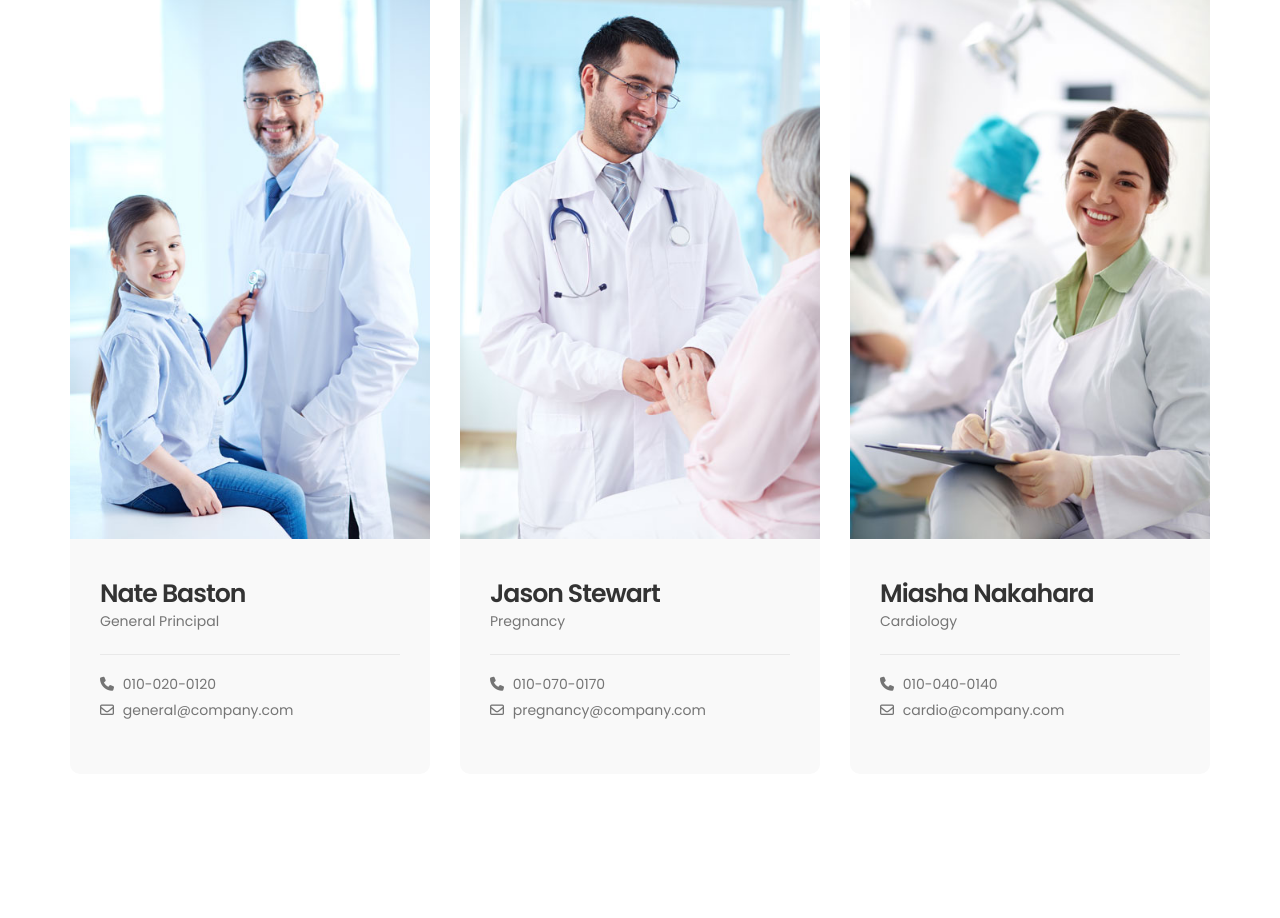
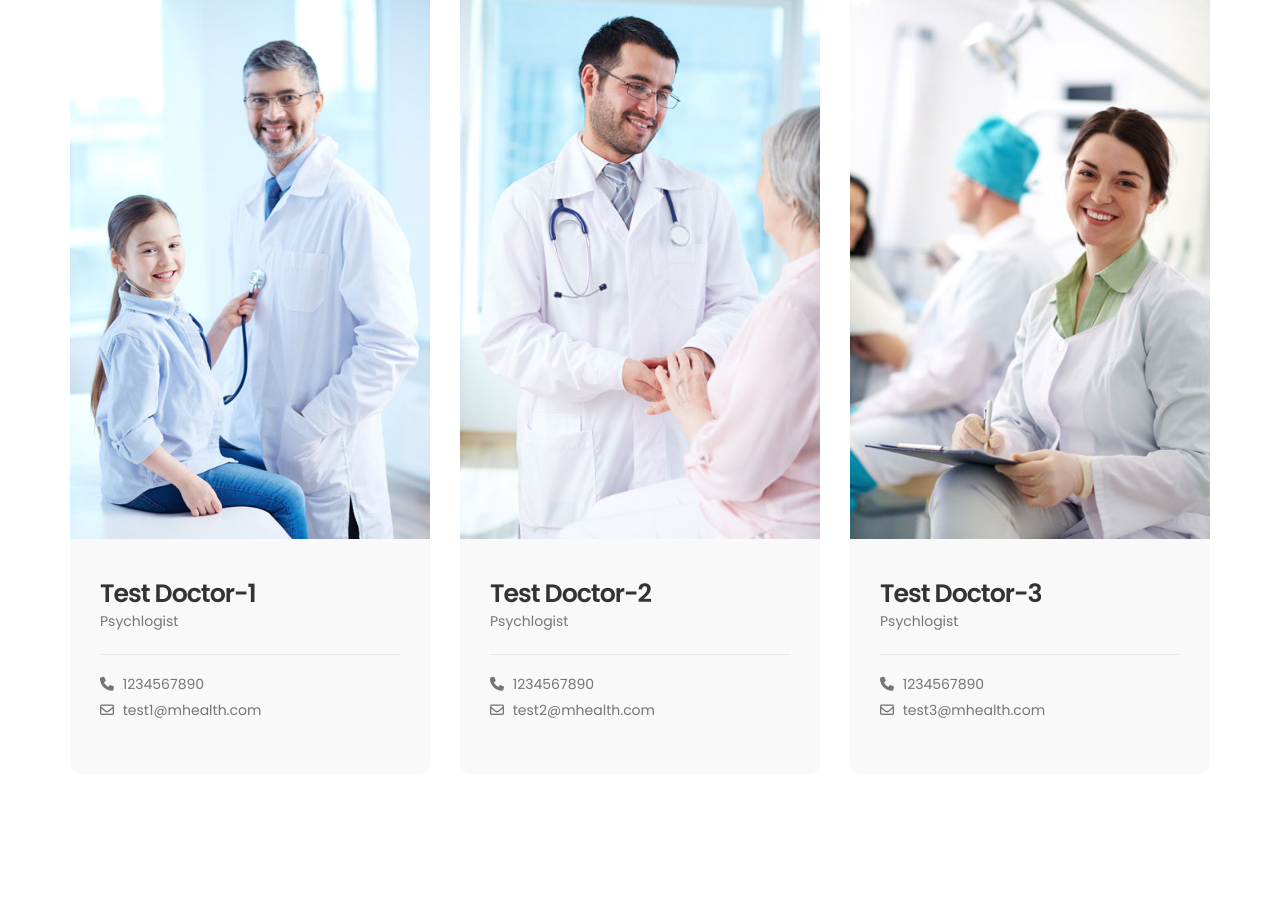
Before and after one commit to sparshsingh21/mhealth, a Django app: page /teams/ in a window 1280 px wide. Shown: the part 316-1234 px from the top of the page. Run offline with Django 3.2, Linux system fonts and the light colour scheme; some libraries are stand-ins or nearby versions.

Commit message:
Updated Doctors

```diff
--- a/website/templates/teams.html
+++ b/website/templates/teams.html
@@ -18,11 +18,11 @@
                               <img src="{% static 'images/team-image1.jpg' %}" class="img-responsive" alt="">
 
                                    <div class="team-info">
-                                        <h3>Nate Baston</h3>
-                                        <p>General Principal</p>
+                                        <h3>Test Doctor-1</h3>
+                                        <p>Psychlogist</p>
                                         <div class="team-contact-info">
-                                             <p><i class="fa fa-phone"></i> 010-020-0120</p>
-                                             <p><i class="fa fa-envelope-o"></i> <a href="#">general@company.com</a></p>
+                                             <p><i class="fa fa-phone"></i> 1234567890</p>
+                                             <p><i class="fa fa-envelope-o"></i> <a href="#">test1@mhealth.com</a></p>
                                         </div>
                                         <ul class="social-icon">
                                              <li><a href="#" class="fa fa-linkedin-square"></a></li>
@@ -38,11 +38,11 @@
                               <img src="{% static 'images/team-image2.jpg' %}" class="img-responsive" alt="">
 
                                    <div class="team-info">
-                                        <h3>Jason Stewart</h3>
-                                        <p>Pregnancy</p>
+                                        <h3>Test Doctor-2</h3>
+                                        <p>Psychlogist</p>
                                         <div class="team-contact-info">
-                                             <p><i class="fa fa-phone"></i> 010-070-0170</p>
-                                             <p><i class="fa fa-envelope-o"></i> <a href="#">pregnancy@company.com</a></p>
+                                             <p><i class="fa fa-phone"></i> 1234567890</p>
+                                             <p><i class="fa fa-envelope-o"></i> <a href="#">test2@mhealth.com</a></p>
                                         </div>
                                         <ul class="social-icon">
                                              <li><a href="#" class="fa fa-facebook-square"></a></li>
@@ -59,11 +59,11 @@
                               <img src="{% static 'images/team-image3.jpg' %}" class="img-responsive" alt="">
 
                                    <div class="team-info">
-                                        <h3>Miasha Nakahara</h3>
-                                        <p>Cardiology</p>
+                                        <h3>Test Doctor-3</h3>
+                                        <p>Psychlogist</p>
                                         <div class="team-contact-info">
-                                             <p><i class="fa fa-phone"></i> 010-040-0140</p>
-                                             <p><i class="fa fa-envelope-o"></i> <a href="#">cardio@company.com</a></p>
+                                             <p><i class="fa fa-phone"></i> 1234567890</p>
+                                             <p><i class="fa fa-envelope-o"></i> <a href="#">test3@mhealth.com</a></p>
                                         </div>
                                         <ul class="social-icon">
                                              <li><a href="#" class="fa fa-twitter"></a></li>
```
